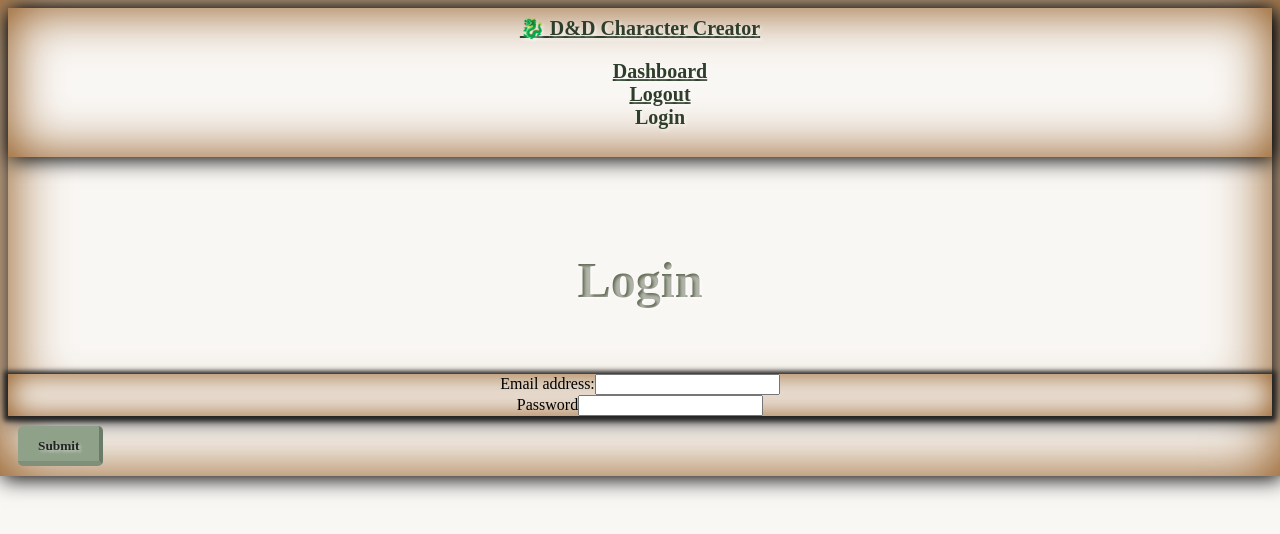
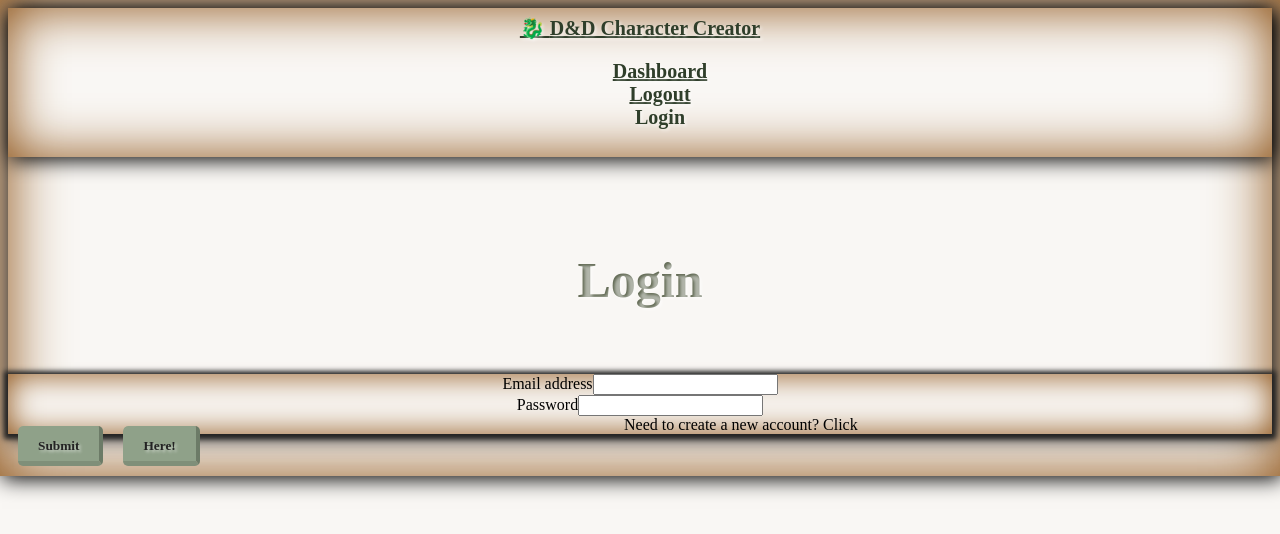
Before and after one commit to nwithee/dnd-app, a React (Create React App) app in the folder client/: page / in a window 1280 px wide. Both pictures are taken after a click on the link "Login". Shown: the top 534 px of the page. Built offline with nearby package versions, Linux system fonts and the light colour scheme.

Commit message:
Updates to landing page code

```diff
--- a/client/src/components/Login/index.js
+++ b/client/src/components/Login/index.js
@@ -42,7 +42,7 @@ function Login() {
           <h1>Login</h1>
           <form id="login-form" onSubmit = {handleSubmit}>
             <div>
-                <label htmlFor="email">Email address:</label>
+                <label htmlFor="email">Email address</label>
                 <input type="email" defaultValue={email} name="email" onBlur={handleChange} />
             </div>
             <div>
@@ -55,6 +55,10 @@ function Login() {
                 </div>
             )}
             <button type="submit">Submit</button>
+            <div>
+              <span>Need to create a new account?  Click </span>
+              <button type="submit">Here!</button>
+            </div>
           </form>
         </section>
       )
```
Also changed, not shown: client/src/components/Signup/index.js (added).
